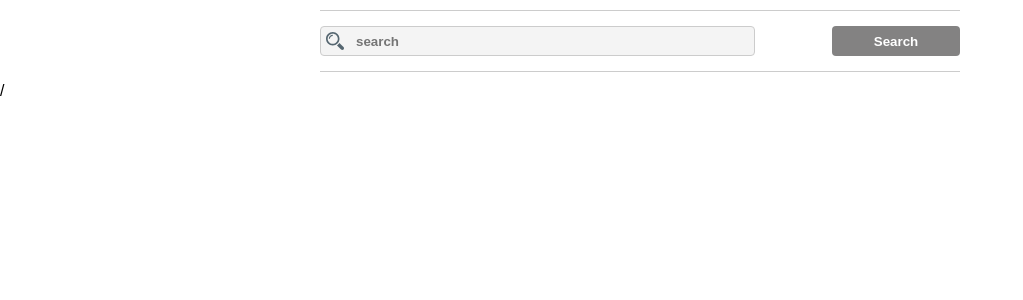
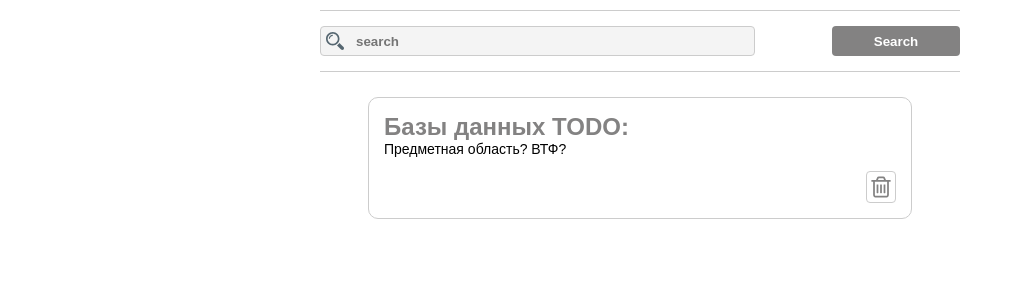
Before and after one commit to krikun1983/todo-react-redux-thunk-ts-node-express-mongobd-js, a React (Create React App) app in the folder 07_react_intro/07_react_intro/: page / in a window 1280 px wide. Shown: the top 300 px of the page, without its empty margins (0-1023 px from the left). Built offline with nearby package versions, Linux system fonts and the light colour scheme.

Commit message:
feat: add notes

```diff
--- /dev/null
+++ b/07_react_intro/07_react_intro/src/components/main/Main.module.scss
@@ -0,0 +1,7 @@
+@import './../../style/variable';
+
+.main {
+  max-width: $mobile-max;
+  margin: auto;
+  padding: 15px 0;
+}
--- /dev/null
+++ b/07_react_intro/07_react_intro/src/components/main/index.tsx
@@ -0,0 +1,13 @@
+import React from 'react';
+import NotesBody from './notes-body';
+import style from './Main.module.scss';
+
+const Main: React.FC = () => {
+  return (
+    <main className={style.main}>
+      <NotesBody />
+    </main>
+  );
+};
+
+export default Main;
--- /dev/null
+++ b/07_react_intro/07_react_intro/src/components/main/notes-body/NotesBody.module.scss
@@ -0,0 +1,13 @@
+@import './../../../style/variable';
+
+.notes_group {
+  max-width: 85%;
+  margin: auto;
+}
+
+.notes_group__item {
+  margin-bottom: 20px;
+  padding: 15px;
+  border: 1px solid $color-gray-light;
+  border-radius: $border-radius-notes;
+}
--- /dev/null
+++ b/07_react_intro/07_react_intro/src/components/main/notes-body/index.tsx
@@ -0,0 +1,21 @@
+import React from 'react';
+import Notes from './notes';
+import style from './NotesBody.module.scss';
+
+const NotesBody = (): JSX.Element => {
+  const onOpenNotes = () => {
+    console.log('Open Notes');
+  };
+
+  return (
+    <>
+      <ul className={style.notes_group}>
+        <li className={style.notes_group__item} onClick={onOpenNotes}>
+          <Notes />
+        </li>
+      </ul>
+    </>
+  );
+};
+
+export default NotesBody;
--- /dev/null
+++ b/07_react_intro/07_react_intro/src/components/main/notes-body/notes/Notes.module.scss
@@ -0,0 +1,37 @@
+@import './../../../../style/variable';
+
+.item__header {
+  color: $color-gray;
+  font-size: 24px;
+}
+
+.item__text {
+  margin-bottom: 14px;
+  font-size: 14px;
+}
+
+.item__panel {
+  display: flex;
+  justify-content: flex-end;
+}
+
+.item__btn {
+  display: flex;
+  align-items: center;
+  justify-content: center;
+  width: 30px;
+  height: 32px;
+  background-color: transparent;
+  border: 1px solid $color-gray-light;
+  border-radius: 4px;
+  cursor: pointer;
+  fill: $color-gray;
+
+  @media screen and (min-width: 640px) {
+    &:hover {
+      background-color: $color-gray;
+      border: 1px solid $color-gray;
+      fill: $color-white;
+    }
+  }
+}
--- /dev/null
+++ b/07_react_intro/07_react_intro/src/components/main/notes-body/notes/index.tsx
@@ -0,0 +1,32 @@
+import React, { MouseEvent } from 'react';
+import style from './Notes.module.scss';
+
+const Notes = (): JSX.Element => {
+  const onDeleted = (e: MouseEvent<HTMLButtonElement>) => {
+    e.stopPropagation();
+    console.log('Deleted');
+  };
+
+  return (
+    <>
+      <h2 className={style.item__header}>Базы данных TODO:</h2>
+      <p className={style.item__text}>Предметная область? ВТФ?</p>
+      <div className={style.item__panel}>
+        <button className={style.item__btn} type="button" onClick={onDeleted}>
+          <svg role="img" viewBox="0 0 2048 2048" xmlns="http://www.w3.org/2000/svg">
+            <path
+              d="M832 864v576q0 14-9 23t-23 9h-64q-14 0-23-9t-9-23v-576q0-14 9-23t23-9h64q14 0 23 9t9 23zm256 0v576q0
+              14-9 23t-23 9h-64q-14 0-23-9t-9-23v-576q0-14 9-23t23-9h64q14 0 23 9t9 23zm256 0v576q0 14-9 23t-23 9h-64q-14
+              0-23-9t-9-23v-576q0-14 9-23t23-9h64q14 0 23 9t9 23zm128 724v-948h-896v948q0 22 7 40.5t14.5 27 10.5 8.5h832q3
+              0 10.5-8.5t14.5-27 7-40.5zm-672-1076h448l-48-117q-7-9-17-11h-317q-10 2-17 11zm928 32v64q0 14-9 23t-23 9h-96v948q0
+              83-47 143.5t-113 60.5h-832q-66 0-113-58.5t-47-141.5v-952h-96q-14 0-23-9t-9-23v-64q0-14 9-23t23-9h309l70-167q15-37
+              54-63t79-26h320q40 0 79 26t54 63l70 167h309q14 0 23 9t9 23z"
+            />
+          </svg>
+        </button>
+      </div>
+    </>
+  );
+};
+
+export default Notes;
--- a/07_react_intro/07_react_intro/src/containers/App/index.tsx
+++ b/07_react_intro/07_react_intro/src/containers/App/index.tsx
@@ -1,10 +1,12 @@
 import React from 'react';
 import Header from '../../components/header';
+import Main from '../../components/main';
 
 const App: React.FC = () => {
   return (
     <div className="App">
-      <Header />/
+      <Header />
+      <Main />
     </div>
   );
 };
--- a/07_react_intro/07_react_intro/src/style/_variable.scss
+++ b/07_react_intro/07_react_intro/src/style/_variable.scss
@@ -8,4 +8,5 @@ $font-family-main: sans-serif;
 
 $mobile-max: 640px;
 
+$border-radius-notes: 10px;
 $border-radius-input: 4px;
```
